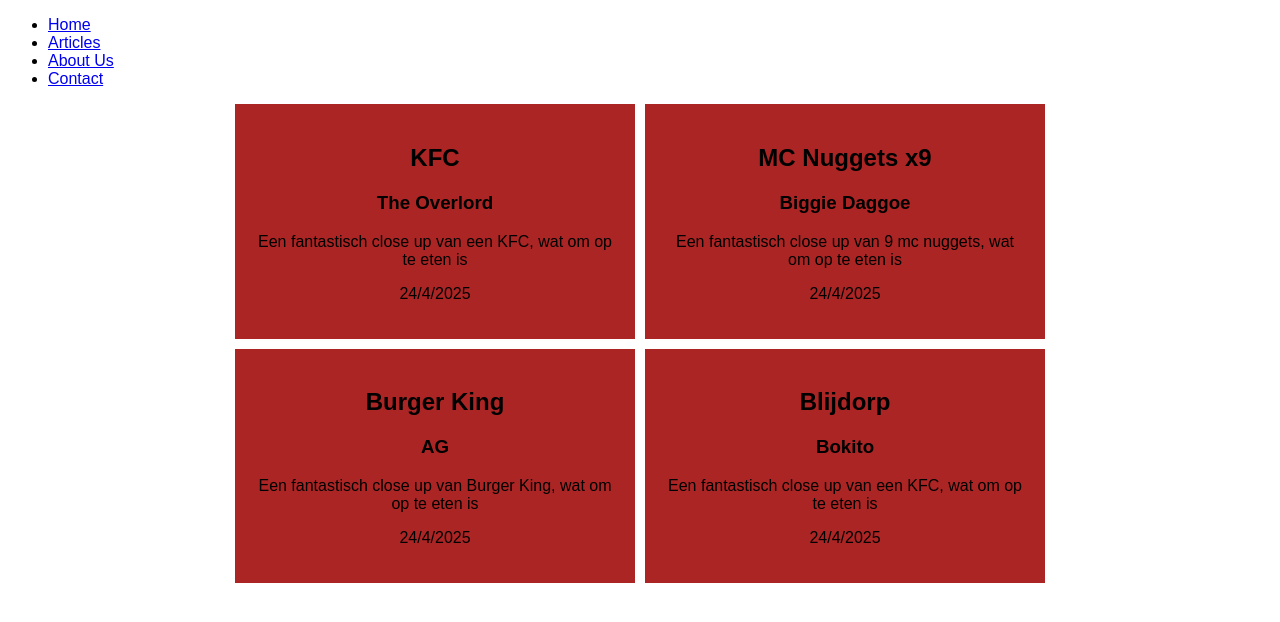
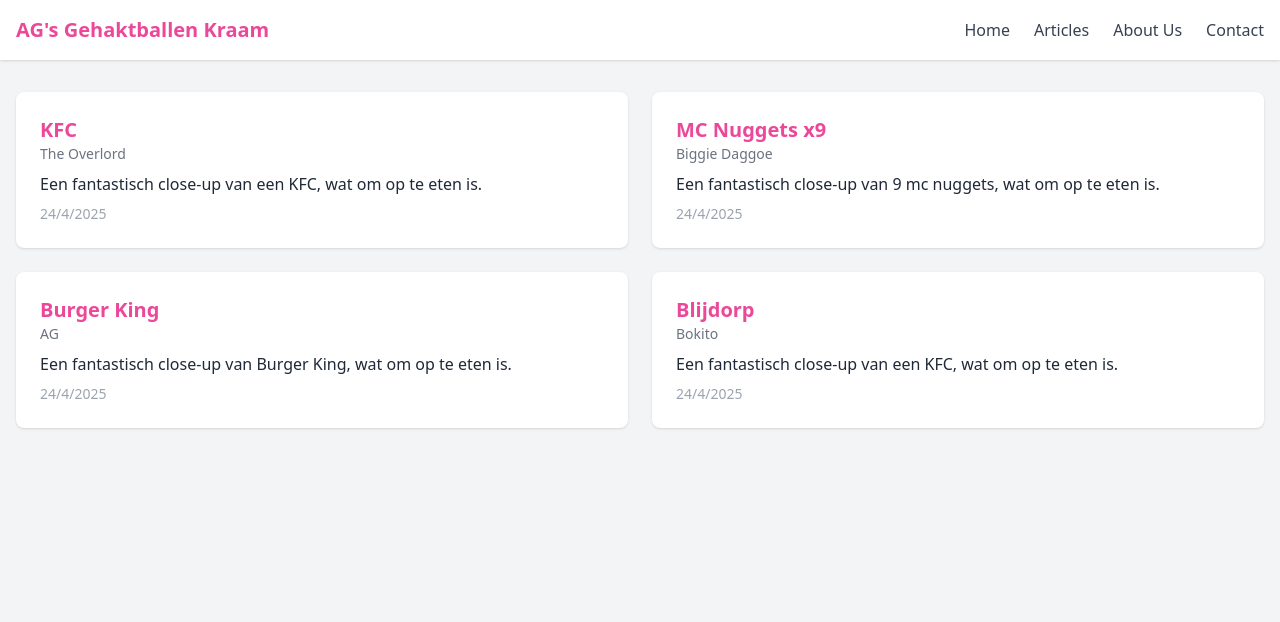
Before and after one commit to Jamie1111/FPR2-Challenges, a plain HTML site: page index.html in a window 1280 px wide. Drawn offline with nearby package versions, Linux system fonts and the light colour scheme.

Commit message:
Begin Les 3

```diff
--- a/index.html
+++ b/index.html
@@ -4,44 +4,67 @@
 <head>
     <meta charset="UTF-8">
     <meta name="viewport" content="width=device-width, initial-scale=1.0">
-    <link rel="stylesheet" href="main.css">
     <title>Home</title>
+    <!-- Tailwind CSS via CDN -->
+    <script src="https://cdn.tailwindcss.com"></script>
 </head>
 
-<ul>
-    <li><a href="index.html">Home</a></li>
-    <li><a href="articles.html">Articles</a></li>
-    <li><a href="about.html">About Us</a></li>
-    <li><a href="contact.html">Contact</a></li>
-</ul>
+<body class="bg-gray-100 text-gray-800 font-sans">
 
-<body>
-    <div class="articles-container">
-    <article class="article1">
-        <h2>KFC</h2>
-        <h3>The Overlord</h3>
-        <p>Een fantastisch close up van een KFC, wat om op te eten is</p>
-        <p>24/4/2025</p>
-    </article>
-    <article class="article1">
-        <h2>MC Nuggets x9</h2>
-        <h3>Biggie Daggoe</h3>
-        <p>Een fantastisch close up van 9 mc nuggets, wat om op te eten is</p>
-        <p>24/4/2025</p>
-    </article>
-    <article class ="article1">
-        <h2>Burger King</h2>
-        <h3>AG</h3>
-        <p>Een fantastisch close up van Burger King, wat om op te eten is</p>
-        <p>24/4/2025</p>
-    </article>
-    <article class="article1">
-        <h2>Blijdorp</h2>
-        <h3>Bokito</h3>
-        <p>Een fantastisch close up van een KFC, wat om op te eten is</p>
-        <p>24/4/2025</p>
-    </article>
+    <!-- Navigatie -->
+    <nav class="bg-white shadow mb-8">
+        <div class="max-w-7xl mx-auto px-4">
+            <div class="flex justify-between items-center py-4">
+                <div class="text-xl font-bold text-pink-500">AG's Gehaktballen Kraam</div>
+                <ul class="flex space-x-6 text-sm md:text-base">
+                    <li><a href="index.html" class="text-gray-700 hover:text-pink-500">Home</a></li>
+                    <li><a href="articles.html" class="text-gray-700 hover:text-pink-500">Articles</a></li>
+                    <li><a href="about.html" class="text-gray-700 hover:text-pink-500">About Us</a></li>
+                    <li><a href="contact.html" class="text-gray-700 hover:text-pink-500">Contact</a></li>
+
+                </ul>
+            </div>
+        </div>
+    </nav>
+
+    <!-- Artikelen -->
+    <div class="max-w-7xl mx-auto px-4">
+    <div class="grid grid-cols-1 md:grid-cols-2 gap-6">
+        <!-- Artikel 1 -->
+        <article class="bg-white p-6 rounded-lg shadow hover:shadow-md transition">
+            <h2 class="text-xl font-semibold text-pink-500">KFC</h2>
+            <h3 class="text-sm text-gray-500 mb-2">The Overlord</h3>
+            <p class="mb-2">Een fantastisch close-up van een KFC, wat om op te eten is.</p>
+            <p class="text-sm text-gray-400">24/4/2025</p>
+        </article>
+
+        <!-- Artikel 2 -->
+        <article class="bg-white p-6 rounded-lg shadow hover:shadow-md transition">
+            <h2 class="text-xl font-semibold text-pink-500">MC Nuggets x9</h2>
+            <h3 class="text-sm text-gray-500 mb-2">Biggie Daggoe</h3>
+            <p class="mb-2">Een fantastisch close-up van 9 mc nuggets, wat om op te eten is.</p>
+            <p class="text-sm text-gray-400">24/4/2025</p>
+        </article>
+
+        <!-- Artikel 3 -->
+        <article class="bg-white p-6 rounded-lg shadow hover:shadow-md transition">
+            <h2 class="text-xl font-semibold text-pink-500">Burger King</h2>
+            <h3 class="text-sm text-gray-500 mb-2">AG</h3>
+            <p class="mb-2">Een fantastisch close-up van Burger King, wat om op te eten is.</p>
+            <p class="text-sm text-gray-400">24/4/2025</p>
+        </article>
+
+        <!-- Artikel 4 -->
+        <article class="bg-white p-6 rounded-lg shadow hover:shadow-md transition">
+            <h2 class="text-xl font-semibold text-pink-500">Blijdorp</h2>
+            <h3 class="text-sm text-gray-500 mb-2">Bokito</h3>
+            <p class="mb-2">Een fantastisch close-up van een KFC, wat om op te eten is.</p>
+            <p class="text-sm text-gray-400">24/4/2025</p>
+        </article>
+    </div>
 </div>
+
+
 </body>
 
 </html>
```
